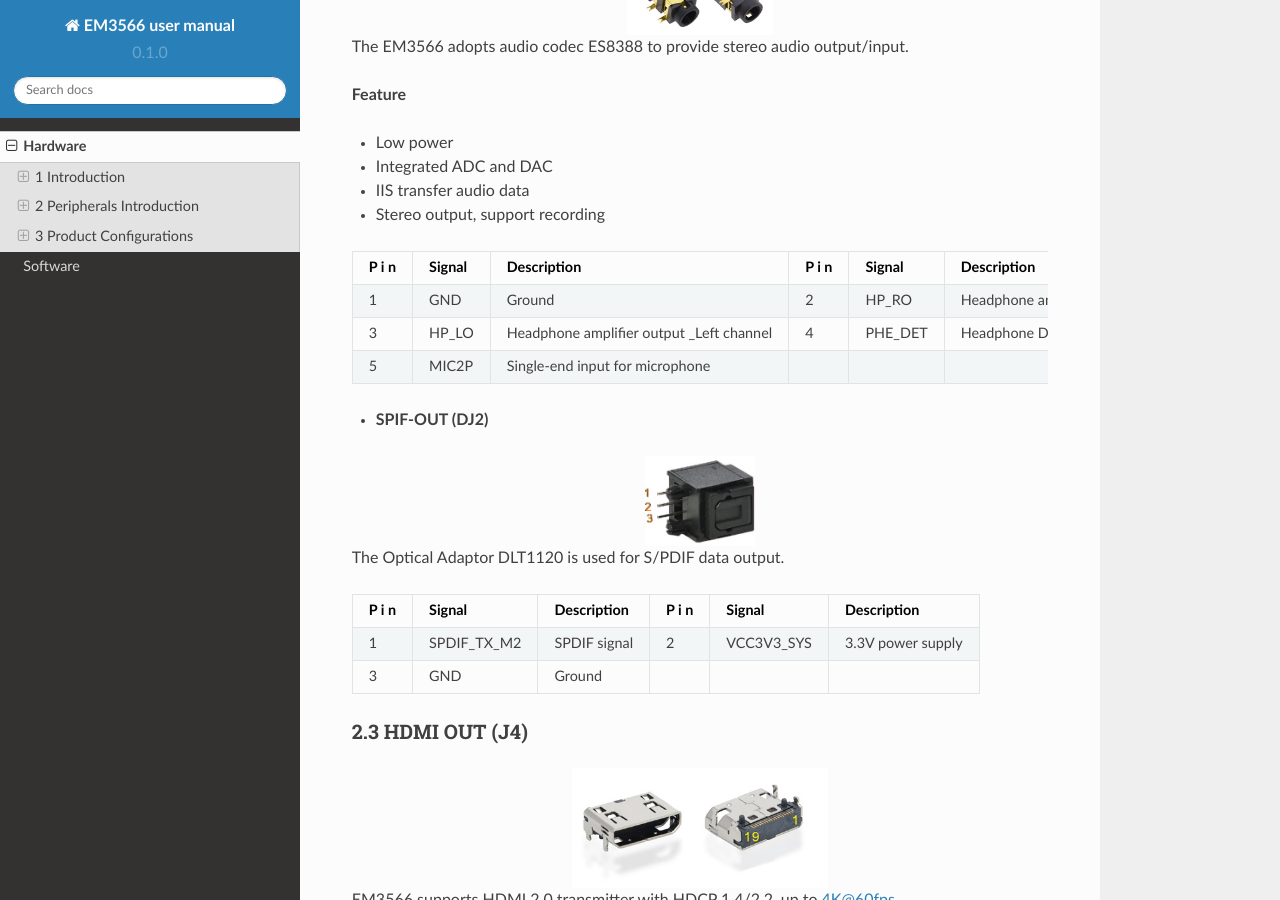
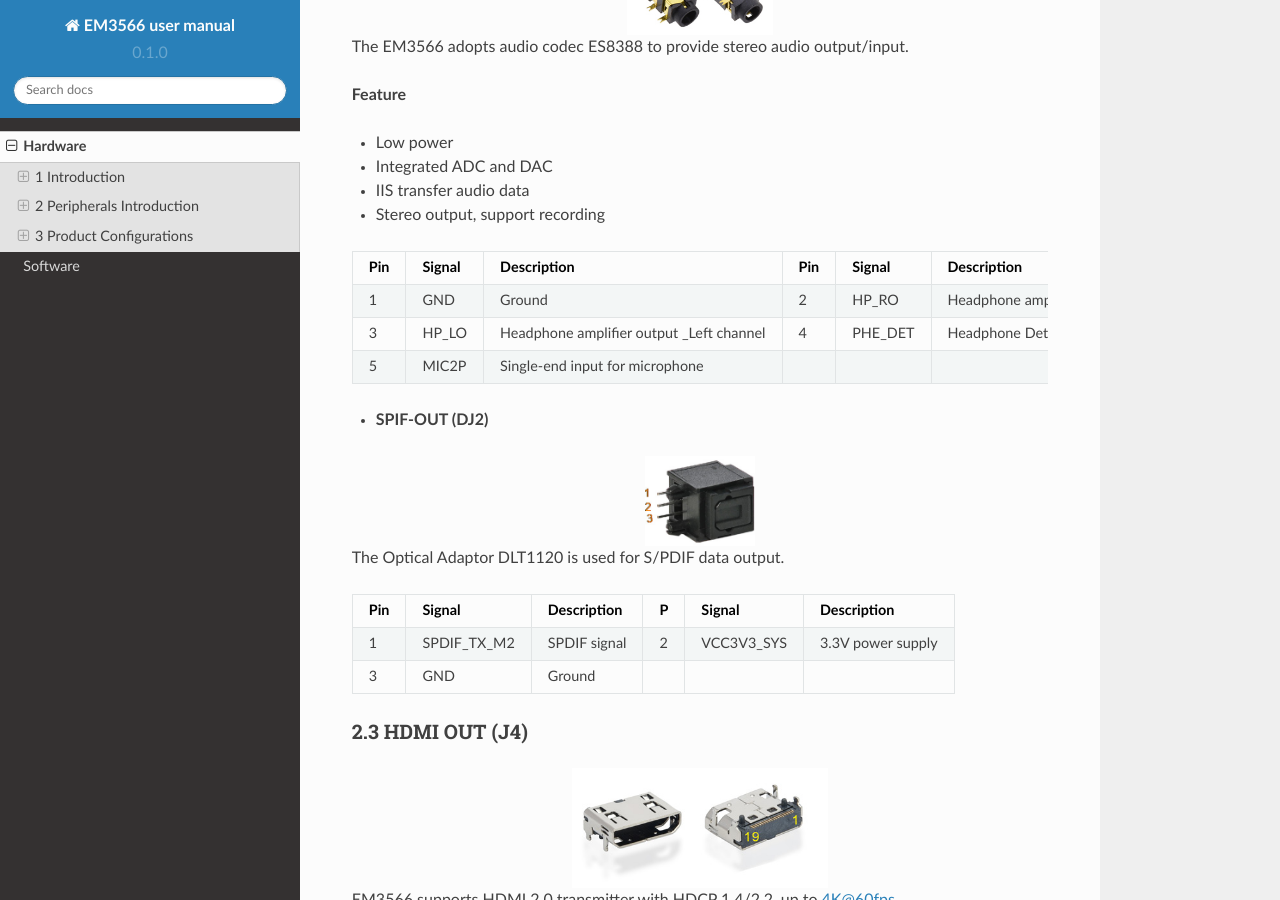
Before and after one commit to boardcon/EM3566, a Sphinx documentation site: the page built from docs/source/hardware.rst, in a window 1280 px wide and 900 px high, scrolled down 9597 px. Built offline with Sphinx 7.4.7 and the Read the Docs theme 2.0.0, drawn with Linux system fonts in a browser that asks for light colours; some of the changed text lies outside the part shown.

Commit message:
Update hardware.rst

```diff
--- a/docs/source/hardware.rst
+++ b/docs/source/hardware.rst
@@ -798,9 +798,7 @@ output/input.
 -  Stereo output, support recording
 
 +---+-----------+------------------+---+-----------+-----------------+
-| P | Signal    | Description      | P | Signal    | Description     |
-| i |           |                  | i |           |                 |
-| n |           |                  | n |           |                 |
+|Pin| Signal    | Description      |Pin| Signal    | Description     |
 +===+===========+==================+===+===========+=================+
 | 1 | GND       | Ground           | 2 | HP_RO     | Headphone       |
 |   |           |                  |   |           | amplifier       |
@@ -825,9 +823,7 @@ output/input.
 The Optical Adaptor DLT1120 is used for S/PDIF data output.
 
 +---+--------------+---------------+---+------------+----------------+
-| P | Signal       | Description   | P | Signal     | Description    |
-| i |              |               | i |            |                |
-| n |              |               | n |            |                |
+|Pin| Signal       | Description   | P | Signal     | Description    |
 +===+==============+===============+===+============+================+
 | 1 | SPDIF_TX_M2  | SPDIF signal  | 2 | VCC3V3_SYS | 3.3V power     |
 |   |              |               |   |            | supply         |
@@ -1006,14 +1002,14 @@ Switch for the selection of USB3.0 or SATA.
   :alt: SW-ON-ON
 
 +-----------------+----------------+-----------------+
-|                 |  **SW1**                         |
+|                 |             **SW1**              |
 +-----------------+----------------+-----------------+
-| **Mode**        | **1**          | **2**           |
+| **Mode**        |    1           |    2            |
 +=================+================+=================+
 | USB3.0          | OFF            | OFF             |
-+-----------------+----------------+-----------------+
++=================+----------------+-----------------+
 | SATA            | ON             | ON              |
-+-----------------+----------------+-----------------+
++=================+----------------+-----------------+
 
 .. figure:: ./image/SATA3.0.png
   :alt: SATA3.0
```
